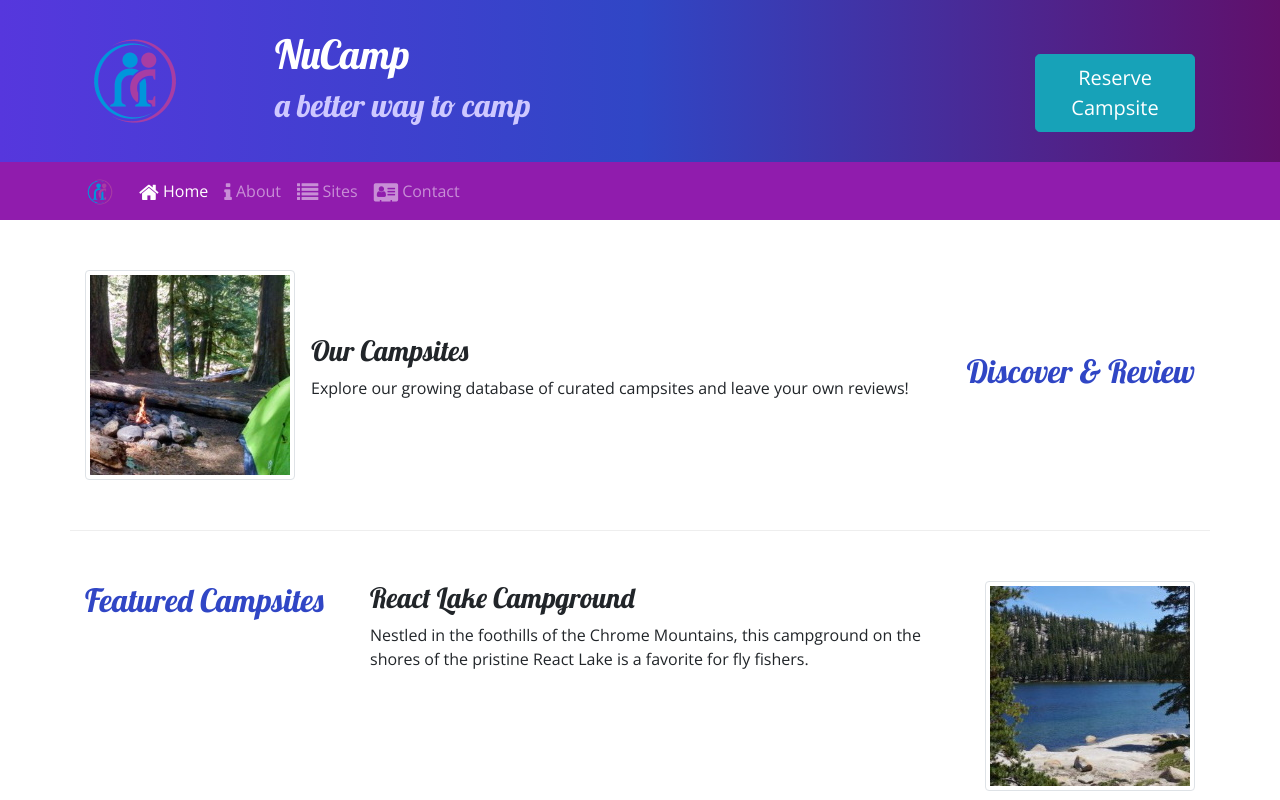
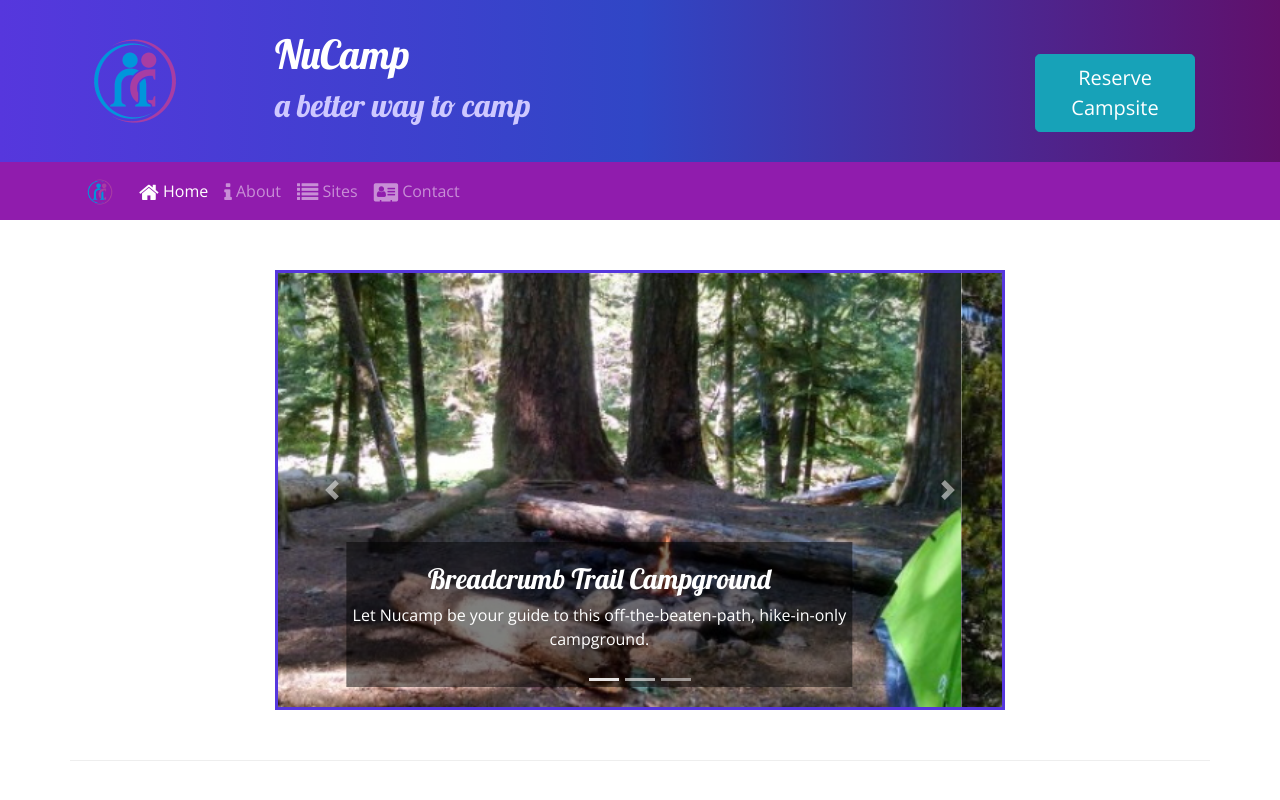
Before and after one commit to eslazyk10/nucamp-campsite, a website: page index.html in a window 1280 px wide. Shown: the top 800 px of the page. Drawn offline with nearby package versions, Linux system fonts and the light colour scheme.

Commit message:
carousel

```diff
--- a/css/styles.css
+++ b/css/styles.css
@@ -49,3 +49,11 @@ a, a:hover {
   color: inherit;
   text-decoration: none;
 }
+
+.carousel-caption {
+    background-color: rgba(0, 0, 0, 0.5);
+}
+
+.carousel {
+    border: solid #5637DD;
+}
--- a/index.html
+++ b/index.html
@@ -53,6 +53,49 @@
         </nav>
 
         <div class="container">
+            <div class="row row-content">
+                <div class="col-md-8 mx-auto">
+                    <div id="homeCarousel" class="carousel slide" data-ride="carousel">
+                        <ol class="carousel-indicators">
+                            <li data-target="#homeCarousel" data-slide-to="0" class="active"></li>
+                            <li data-target="#homeCarousel" data-slide-to="1"></li>
+                            <li data-target="#homeCarousel" data-slide-to="2"></li>
+                        </ol>
+                        <div class="carousel-inner">
+                            <div class="carousel-item active">
+                                <img class="d-block w-100" src="img/breadcrumb-trail.jpg" alt="Breadcrumb Trail Campground" />
+                                <div class="carousel-caption">
+                                    <h3>Breadcrumb Trail Campground</h3>
+                                    <p class="d-none d-sm-block">Let Nucamp be your guide to this off-the-beaten-path, hike-in-only campground.</p>
+                                </div>
+                            </div>
+                            <div class="carousel-item">
+                                <img class="d-block w-100" src="img/react-lake.jpg" alt="React Lake Campground" />
+                                <div class="carousel-caption">
+                                    <h3>React Lake Campground</h3>
+                                    <p class="d-none d-sm-block">Nestled in the foothills of the Chrome Mountains, this campground on the shores of the pristine React Lake is a favorite
+                                    for fly fishers.</p>
+                                </div>
+                            </div>
+                            <div class="carousel-item">
+                                <img class="d-block w-100" src="img/chrome-river.jpg" alt="Chrome River Campground" />
+                                <div class="carousel-caption">
+                                    <h3>Chrome River Campground</h3>
+                                    <p class="d-none d-sm-block">Spend a few sunny days and starry nights beneath a canopy of old-growth firs at this enchanting spot by the Chrome River.</p>
+                                </div>
+                            </div>
+                            <a class="carousel-control-prev" href="#homeCarousel" role="button" data-slide="prev">
+                                <span class="carousel-control-prev-icon"></span>
+                                <span class="sr-only">Previous</span>
+                            </a>
+                            <a class="carousel-control-next" href="#homeCarousel" role="button" data-slide="next">
+                                <span class="carousel-control-next-icon"></span>
+                                <span class="sr-only">Next</span>
+                            </a>
+                        </div>
+                    </div>
+                </div>
+            </div>
             <div class="row row-content align-items-center">
                 <div class="col-sm-4 order-sm-last col-md-3">
                     <h2 class="text-sm-right">Discover & Review</h2>
```
